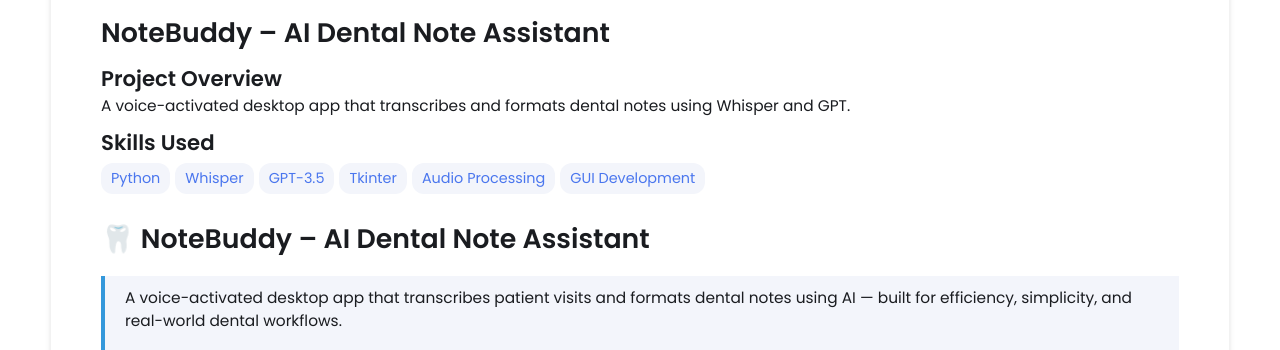
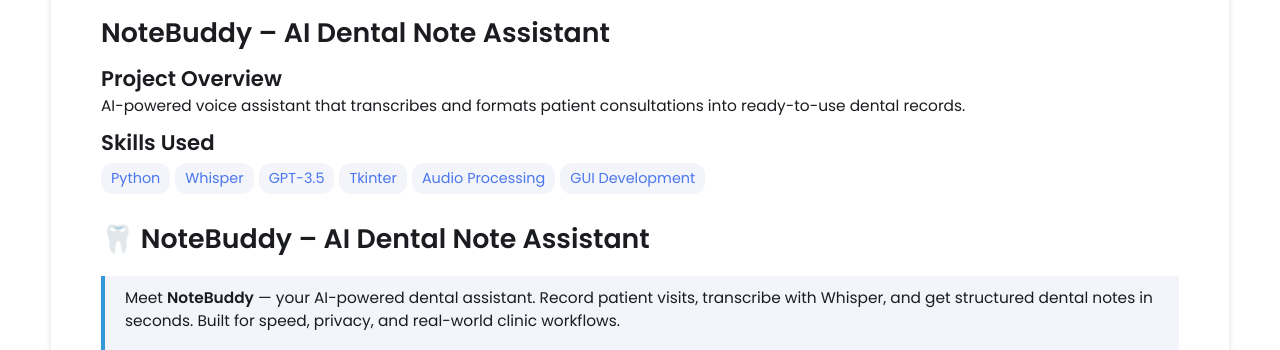
Before and after one commit to 20mup/20mup.github.io, a Jekyll site: the page built from _projects/notebuddy/index.md, in a window 1280 px wide and 900 px high, scrolled down 329 px, cut to the strip 165-515 px from the top of the window. Built offline with Jekyll 4.4.1, drawn with Linux system fonts in a browser that asks for light colours.

Commit message:
Update index.md

```diff
--- a/_projects/notebuddy/index.md
+++ b/_projects/notebuddy/index.md
@@ -1,7 +1,7 @@
 ---
 layout: post
 title: NoteBuddy – AI Dental Note Assistant
-description: A voice-activated desktop app that transcribes and formats dental notes using Whisper and GPT.
+description: AI-powered voice assistant that transcribes and formats patient consultations into ready-to-use dental records.
 skills:
   - Python
   - Whisper
@@ -14,7 +14,7 @@
 
 # 🦷 NoteBuddy – AI Dental Note Assistant
 
-> A voice-activated desktop app that transcribes patient visits and formats dental notes using AI — built for efficiency, simplicity, and real-world dental workflows.
+> Meet **NoteBuddy** — your AI-powered dental assistant. Record patient visits, transcribe with Whisper, and get structured dental notes in seconds. Built for speed, privacy, and real-world clinic workflows.
 
 <img src="/assets/images/notebuddy/interface.png" alt="NoteBuddy UI Preview" width="400"/>
 
```
